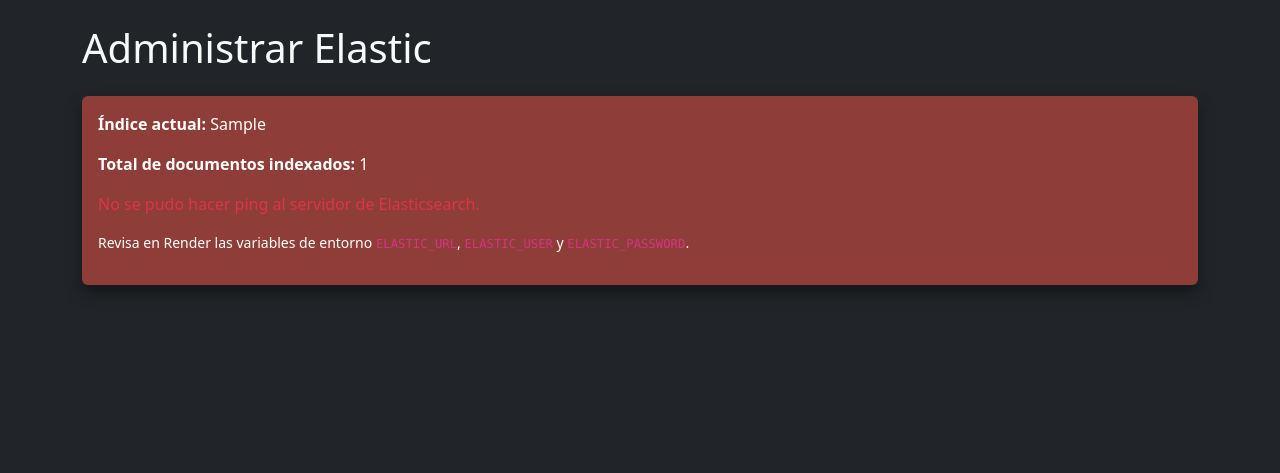
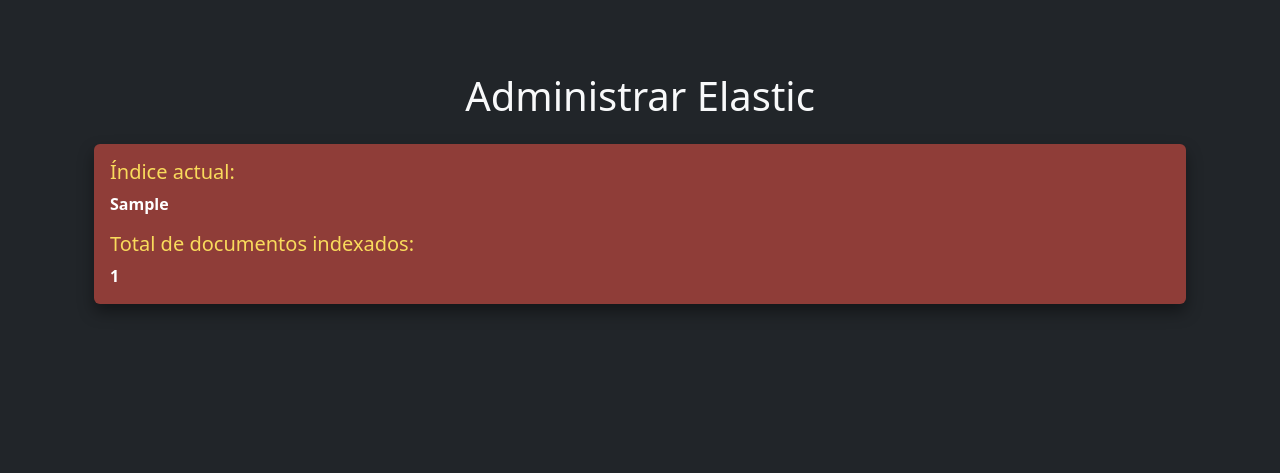
Before and after one commit to JoseLuisAriza/BigData, a Flask app: template proyecto_bigdata/templates/admin_elastic.html in a window 1280 px wide. Shown: the part 57-530 px from the top of the page. Run offline with Flask 3, Linux system fonts and the light colour scheme; the template is opened without the code that fills it: most values are stand-ins (such as "Sample title", 1, 10 or a date in 2020); parts of the project's set-up code (start-up, migrations or seed data) failed here and were passed over.

Commit message:
Update admin_elastic.html

```diff
--- a/proyecto_bigdata/templates/admin_elastic.html
+++ b/proyecto_bigdata/templates/admin_elastic.html
@@ -1,27 +1,39 @@
 {% extends "base.html" %}
 
-{% block title %}Administrar Elastic - {{ app_nombre }}{% endblock %}
+{% block title %}Administrar Elastic{% endblock %}
 
 {% block content %}
-<h1 class="mb-4">Administrar Elastic</h1>
+<div class="container py-5">
+  <h1 class="mb-4 text-center">Administrar Elastic</h1>
 
-<div class="card card-dark">
-  <div class="card-body">
-    <p><strong>Índice actual:</strong> {{ indice_actual }}</p>
-    <p><strong>Total de documentos indexados:</strong> {{ total_indexados }}</p>
+  <div class="card bg-card text-white mb-4">
+    <div class="card-body">
+      <h5 class="card-title">Índice actual:</h5>
+      <p class="card-text mb-2"><strong>{{ indice_actual }}</strong></p>
 
-    {% if estado_ping %}
-      <p class="text-success">Conexión con Elasticsearch correcta.</p>
-    {% else %}
-      <p class="text-danger">No se pudo hacer ping al servidor de Elasticsearch.</p>
-      {% if error %}
-        <p class="text-danger small">{{ error }}</p>
-      {% endif %}
-      <p class="small">
-        Revisa en Render las variables de entorno <code>ELASTIC_URL</code>,
-        <code>ELASTIC_USER</code> y <code>ELASTIC_PASSWORD</code>.
-      </p>
-    {% endif %}
+      <h5 class="card-title mt-3">Total de documentos indexados:</h5>
+      <p class="card-text mb-0"><strong>{{ total_documentos }}</strong></p>
+    </div>
+  </div>
+
+  {% if error_ping %}
+    <div class="alert alert-danger" role="alert">
+      No se pudo hacer ping al servidor de Elasticsearch.<br>
+      <small>{{ error_ping }}</small>
+    </div>
+  {% endif %}
+
+  {% if error_conexion %}
+    <div class="alert alert-danger" role="alert">
+      No se pudo conectar con Elasticsearch.<br>
+      <small>{{ error_conexion }}</small>
+    </div>
+  {% endif %}
+
+  <div class="alert alert-warning mt-4" role="alert">
+    Si hay problemas de conexión, revisa en Render las variables de entorno
+    <code>ES_CLOUD_URL</code> y <code>ES_API_KEY</code>, y verifica que
+    correspondan al endpoint y a la API key del deployment de Elastic Cloud.
   </div>
 </div>
 {% endblock %}
```
